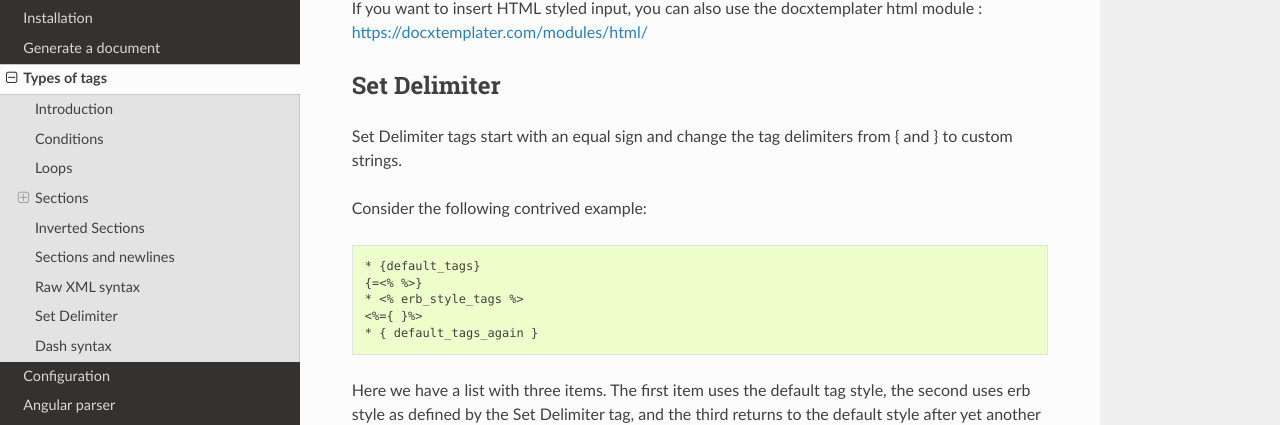
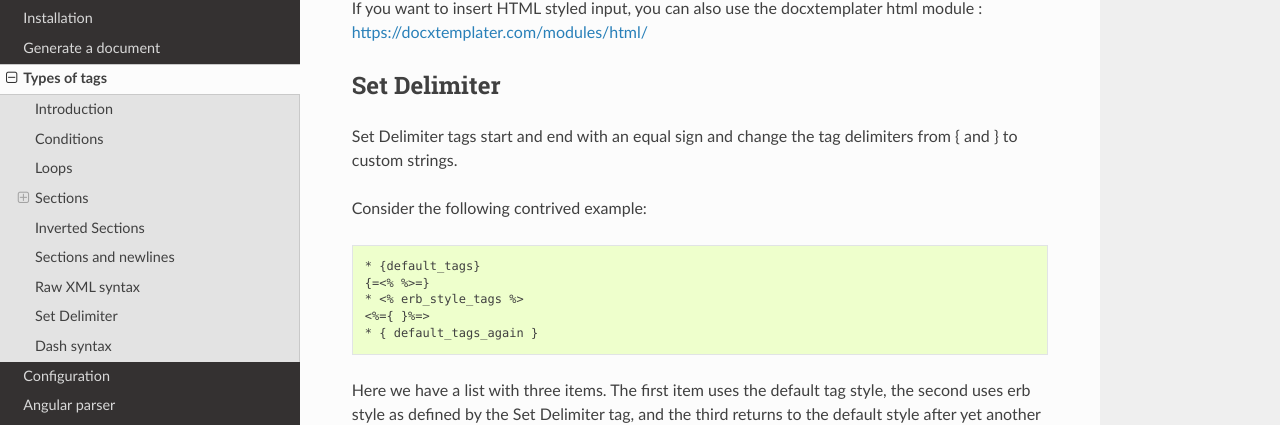
Before and after one commit to open-xml-templating/docxtemplater, a Sphinx documentation site: the page built from docs/source/tag_types.rst, in a window 1280 px wide and 900 px high, scrolled down 5122 px. Shown: the part 131-556 px from the top of the window. Built offline with Sphinx 7.4.7 and the Read the Docs theme 2.0.0, drawn with Linux system fonts in a browser that asks for light colours.

Commit message:
Update set Delimiter feature to use = at the end

```diff
--- a/docs/source/tag_types.rst
+++ b/docs/source/tag_types.rst
@@ -269,16 +269,16 @@ If you want to insert HTML styled input, you can also use the docxtemplater html
 Set Delimiter
 -------------
 
-Set Delimiter tags start with an equal sign and change the tag delimiters from { and } to custom strings.
+Set Delimiter tags start and end with an equal sign and change the tag delimiters from { and } to custom strings.
 
 Consider the following contrived example:
 
 .. code-block:: text
 
     * {default_tags}
-    {=<% %>}
+    {=<% %>=}
     * <% erb_style_tags %>
-    <%={ }%>
+    <%={ }%=>
     * { default_tags_again }
 
 Here we have a list with three items. The first item uses the default tag style, the second uses erb style as defined by the Set Delimiter tag, and the third returns to the default style after yet another Set Delimiter declaration.
```
Also changed, not shown: CHANGELOG.md (+20 -0 lines), 2 other files.
